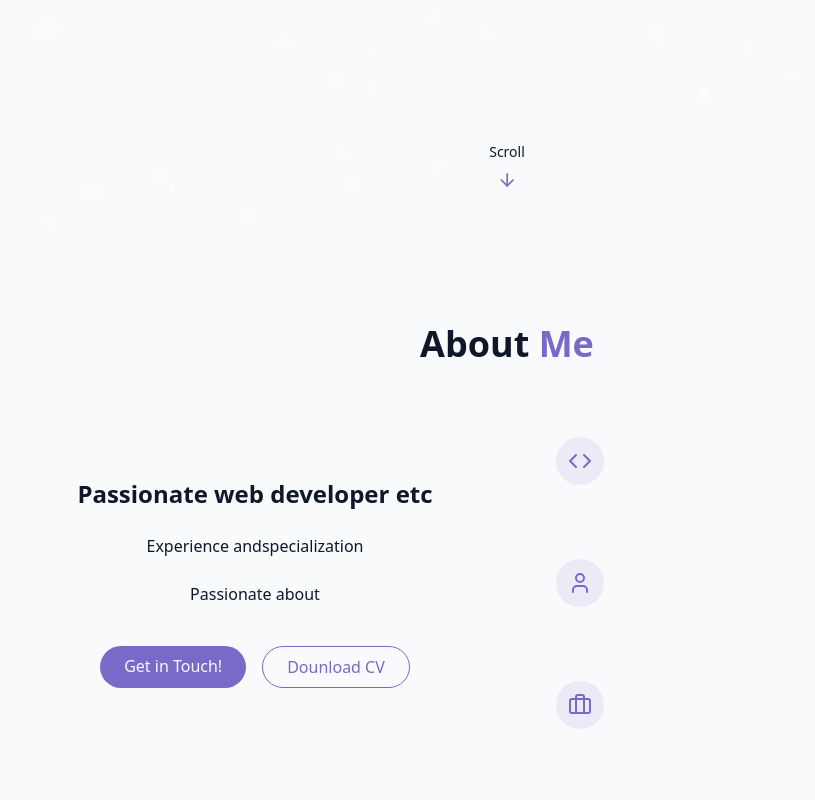
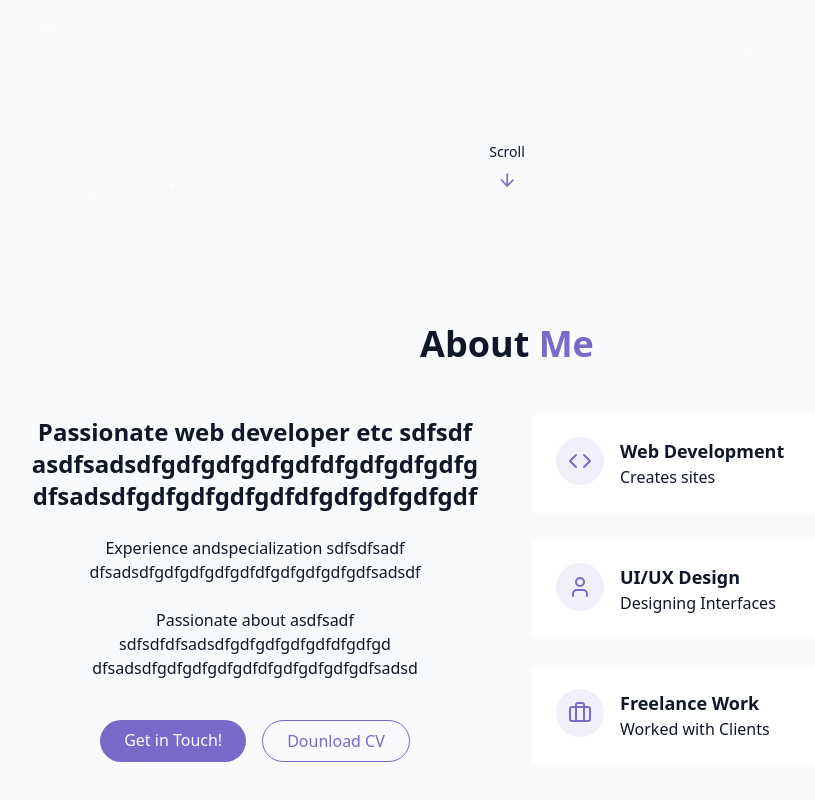
Before and after one commit to iancorbett/reactPortfolio, a React (Vite) app: page / in a window 1280 px wide. Shown: the part 572-1372 px from the top of the page, without its empty margins (133-948 px from the left). Built offline with nearby package versions, Linux system fonts and the light colour scheme.

Commit message:
finish about

```diff
--- a/src/components/AboutSection.jsx
+++ b/src/components/AboutSection.jsx
@@ -13,14 +13,22 @@ export const AboutSection = () => {
                 <div className="space-y-6">
                     <h3 className="text-2xl font-semibold">
                         Passionate web developer etc
+                        sdfsdf
+                        asdfsadsdfgdfgdfgdfgdfdfgdfgdfgdfg
+                        dfsadsdfgdfgdfgdfgdfdfgdfgdfgdfgdf
                     </h3>
 
                     <p className="text-muted-foreground">
                         Experience andspecialization
+                        sdfsdfsadf
+                        dfsadsdfgdfgdfgdfgdfdfgdfgdfgdfgdfsadsdf
                     </p>
 
                     <p className="text-muted-foreground">
                         Passionate about
+                        asdfsadf
+                        sdfsdfdfsadsdfgdfgdfgdfgdfdfgdfgd
+                        dfsadsdfgdfgdfgdfgdfdfgdfgdfgdfgdfsadsd
                     </p>
 
                     <div className="flex flex-col sm:flex-row gap-4 pt-4 justify-center">
@@ -41,6 +49,10 @@ export const AboutSection = () => {
                             <div className="p-3 rounded-full bg-primary/10">
                                 <Code className="h-6 w-6 text-primary"/>
                             </div>
+                            <div className="text-left">
+                                <h4 className="font-semibold text-lg">Web Development</h4>
+                                <p className="text-muted-foreground">Creates sites</p>
+                            </div>
                         </div>
                     </div>
                     <div className="gradient-border p-6 card-hover">
@@ -48,12 +60,20 @@ export const AboutSection = () => {
                             <div className="p-3 rounded-full bg-primary/10">
                                 <User className="h-6 w-6 text-primary"/>
                             </div>
+                            <div className="text-left">
+                                <h4 className="font-semibold text-lg">UI/UX Design</h4>
+                                <p className="text-muted-foreground">Designing Interfaces</p>
+                            </div>
                         </div>
                     </div>
                     <div className="gradient-border p-6 card-hover">
                     <div className="flex items-start gap-4">
                             <div className="p-3 rounded-full bg-primary/10">
                                 <Briefcase className="h-6 w-6 text-primary"/>
+                            </div>
+                            <div className="text-left">
+                                <h4 className="font-semibold text-lg">Freelance Work</h4>
+                                <p className="text-muted-foreground">Worked with Clients</p>
                             </div>
                         </div>
                     </div>
--- a/src/index.css
+++ b/src/index.css
@@ -139,8 +139,8 @@
 
 @utility gradient-border {
   @apply relative rounded-md;
-  background: linear-gradient (to right, hsl(var(-card)), hsl(var(--card)));
-  background-clip: paddihg-box;
+  background: linear-gradient(to right, hsl(var(--card)), hsl(var(--card)));
+  background-clip: padding-box;
   border: 1px solid transparent;
 }
 
```
